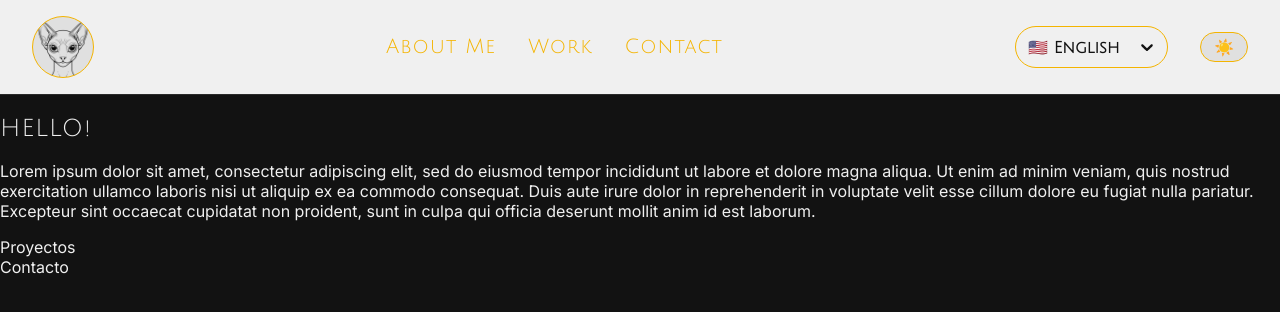
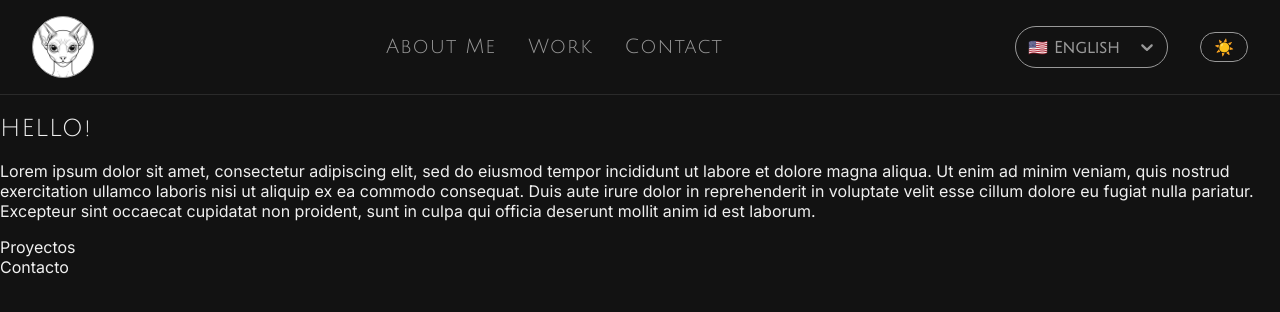
Before and after one commit to macripcode/portfolio, a React (Vite) app: page / in a window 1280 px wide. Shown: the top 312 px of the page. Built offline with nearby package versions, Linux system fonts and the light colour scheme.

Commit message:
Modifying CSSVariables Hook

```diff
--- a/src/components/Header.jsx
+++ b/src/components/Header.jsx
@@ -8,15 +8,33 @@ import React from "react";
 import Select from "react-select";
 
 function Header({ theme, setTheme, lang, setLang }) {
-  const { "--background": bgColor, "--text": textColor } =
-    useCSSVariables([  "--background", "--text", ]);
+  const {
+    "--background":      bgColor,
+    "--background-logo": bgLogoColor,
+    "--text":            textColor,
+    "--subtitle":        subtitleColor,
+    "--line":            lineColor
+   } =
+    useCSSVariables([
+      "--background",
+      "--background-logo",
+      "--text",
+      "--subtitle",
+      "--line"
+    ], "body", theme);
 
-  // Cambiar idioma
+    const {
+      "--font-heading": fontHeading
+    } = useCSSVariables([
+      "--font-heading"
+    ], "root", theme);
+
+  // Change lang
   function handleLangChange(selectedOption) {
     setLang(selectedOption.value);
   }
 
-  // Cambiar tema
+  // Change Theme
   function toggleTheme() {
     setTheme((prev) => (prev === "dark" ? "light" : "dark"));
   }
@@ -29,14 +47,11 @@ function Header({ theme, setTheme, lang, setLang }) {
   return (
     <header
       className="header"
-      style={{
-        backgroundColor: theme === "dark" ? "#121212" : "#f0f0f0",
-        color: theme === "dark" ? "#f0f0f0" : "#121212",
-      }}
+      style={{ backgroundColor: bgColor }}
     >
       <div
         className="div-logo"
-        style={{ backgroundColor: theme === "dark" ? "#333333" : "#e0e0e0" }}
+        style={{ backgroundColor: bgLogoColor }}
       ></div>
 
       <div>
@@ -64,46 +79,40 @@ function Header({ theme, setTheme, lang, setLang }) {
               control: (base) => ({
                 ...base,
                 borderRadius: 999,
-                borderColor: "#f4b400",
+                borderColor: lineColor,
                 backgroundColor: "transparent",
-                color: theme === "dark" ? "#f4b400" : "#121212",
-                fontFamily: "'Julius Sans One', sans-serif",
+                color: subtitleColor,
+                fontFamily: fontHeading,
                 boxShadow: "none",
                 padding: "2px",
               }),
               singleValue: (base) => ({
                 ...base,
-                color: theme === "dark" ? "#f4b400" : "#121212",
+                color: subtitleColor,
                 fontWeight: "bold",
-                fontFamily: "'Julius Sans One', sans-serif",
+                fontFamily: fontHeading,
               }),
               option: (base, state) => ({
                 ...base,
                 backgroundColor: state.isSelected
-                  ? theme === "dark"
-                    ? "#333333"
-                    : "#e0e0e0"
-                  : "transparent",
+                  ? subtitleColor
+                  :  bgColor,
                 color: state.isSelected
-                  ? theme === "dark"
-                    ? "#f4b400"
-                    : "#121212"
-                  : theme === "dark"
-                  ? "#f0f0f0"
-                  : "#121212",
+                  ? bgColor
+                  : subtitleColor,
                 fontWeight: state.isSelected ? "bold" : "normal",
-                fontFamily: "'Julius Sans One', sans-serif",
+                fontFamily: fontHeading,
                 cursor: "pointer",
               }),
               dropdownIndicator: (base) => ({
                 ...base,
-                color: theme === "dark" ? "#f4b400" : "#121212",
+                color: subtitleColor,
               }),
               indicatorSeparator: () => ({ display: "none" }),
               menu: (base) => ({
                 ...base,
-                backgroundColor: theme === "dark" ? "#121212" : "#ffffff",
-                fontFamily: "'Julius Sans One', sans-serif",
+                backgroundColor: "transparent",
+                fontFamily: fontHeading
               }),
             }}
           />
@@ -116,10 +125,10 @@ function Header({ theme, setTheme, lang, setLang }) {
             style={{
               padding: "0.3rem 0.8rem",
               borderRadius: "999px",
-              border: "1px solid #f4b400", // 🟡 borde dorado
-              backgroundColor: theme === "dark" ? "#333333" : "#e0e0e0",
-              color: theme === "dark" ? "#f4b400" : "#121212",
-              fontFamily: "'Julius Sans One', sans-serif",
+              border: `1px solid ${lineColor}` ,
+              backgroundColor: bgColor,
+              color: subtitleColor,
+              fontFamily: fontHeading,
               fontWeight: "bold",
               fontSize: "1rem",
               cursor: "pointer",
--- a/src/hooks/useCSSVariables.jsx
+++ b/src/hooks/useCSSVariables.jsx
@@ -1,11 +1,16 @@
 // src/hooks/useCSSVariables.js
 import { useEffect, useState } from "react";
 
-export function useCSSVariables(variableNames = []) {
+export function useCSSVariables(variableNames = [], target = "body", watch = "") {
   const [variables, setVariables] = useState({});
 
   useEffect(() => {
-    const styles = getComputedStyle(document.body);
+    const element =
+      target === "root"
+        ? document.documentElement
+        : document.body;
+
+    const styles = getComputedStyle(element);
     const newVars = {};
 
     variableNames.forEach((name) => {
@@ -13,7 +18,7 @@ export function useCSSVariables(variableNames = []) {
     });
 
     setVariables(newVars);
-  }, [variableNames.join(",")]); // depende solo del contenido
+  }, [variableNames.join(","), target, watch]);
 
   return variables;
 }
--- a/src/styles/header.css
+++ b/src/styles/header.css
@@ -46,7 +46,7 @@
   background-image: url('/logo-pattern.png');
   background-size: cover;
   background-position: center;
-  border: 1px solid #f4b400;
+  border: 1px solid var(--line);
   background-repeat: no-repeat;
   background-position: center;
 
@@ -55,9 +55,9 @@
 
 nav a {
   margin: 0 1rem;
-  color: #f4b400;
+  color: var(--subtitle);
   font-size: 20px;
-  font-family: 'Julius Sans One', sans-serif;
+  font-family: var(--font-heading);
   letter-spacing: 1px;
   text-decoration: none;
   position: relative;
@@ -69,7 +69,7 @@ nav a::after {
   position: absolute;
   width: 0%;
   height: 2px;
-  background-color: #f4b400;
+  background-color: var(--subtitle);
   bottom: -4px;
   left: 0;
   transition: width 0.3s ease;
--- a/src/styles/variables.css
+++ b/src/styles/variables.css
@@ -1,15 +1,35 @@
+:root{
+  --white:     #ffffff;
+  --gray-50:   #f9f9f9;
+  --gray-100:  #f0f0f0;
+  --gray-200:  #e0e0e0;
+  --gray-300:  #cfcfcf;
+  --gray-400:  #b0b0b0;
+  --gray-500:  #999999;
+  --gray-600:  #777777;
+  --gray-700:  #555555;
+  --gray-800:  #3e3e3e;
+  --gray-900:  #121212;
+
+  --font-heading: 'Julius Sans One', sans-serif;
+  --font-body: 'Inter', sans-serif;
+}
+
+
 body.dark {
   --background: #121212;
-  --text: #f0f0f0;
-  --light-gray: #d5cfc7;
-  --dark-gray: #3e3e3e;
-  --muted: #b0b0b0;
+  --background-logo: var(--white);
+  --title: var(--gray-400);
+  --subtitle: var(--gray-500);
+  --text: var(--gray-100);
+  --line: var(--gray-500)
 }
 
 body.light {
   --background: #f0f0f0;
-  --text: #121212;
-  --light-gray: #d5cfc7;
-  --dark-gray: #3e3e3e;
-  --muted: #555555;
+  --background-logo: var(--white);
+  --title: var(--gray-400);
+  --subtitle: var(--gray-500);
+  --text: var(--gray-800);
+  --line: var(--gray-800)
 }
```
